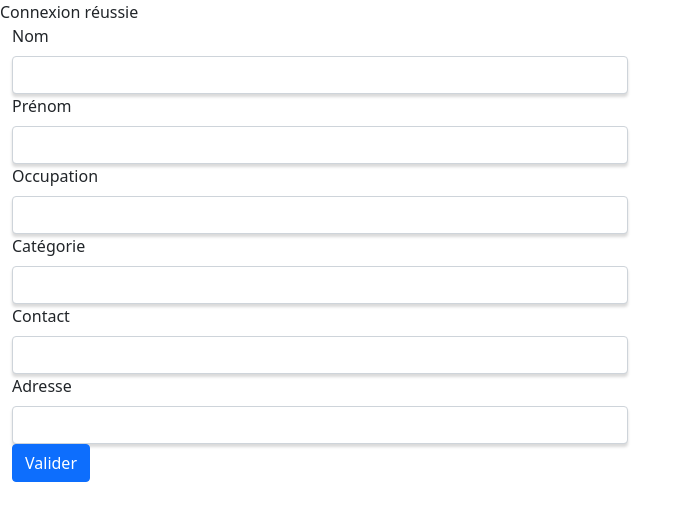
After one commit to RHenintsoa/ESN, a PHP site: page /insert.php in a window 1280 px wide. The commit adds this page. Shown: the top 521 px of the page, without its empty margins (0-691 px from the left). Run offline with PHP 8.4, Linux system fonts and the light colour scheme.

Commit message:
interface insert

```diff
--- a/index.php
+++ b/index.php
@@ -14,6 +14,11 @@
 </head>
 <body>
     <div class="container-fluid">
+        <div class="row">
+            <div class="col-6">
+                <a href="insert.php" class="btn btn-info"> Ajouter</a>
+            </div>
+        </div>
         <div class="row">
             <div class="col-12">
                 <table class="table table-stripped">
--- /dev/null
+++ b/insert.php
@@ -0,0 +1,52 @@
+<?php
+    include('Database.php');
+    $data = new Database('localhost','root','','esn');
+?>
+<!DOCTYPE html>
+<html lang="en">
+<head>
+    <meta charset="UTF-8">
+    <meta http-equiv="X-UA-Compatible" content="IE=edge">
+    <meta name="viewport" content="width=device-width, initial-scale=1.0">
+    <link rel="stylesheet" type="text/css" href="assets/css/style.css">
+    <link rel="stylesheet" type="text/css" href="assets/bootstrap/bootstrap/css/bootstrap.min.css">
+    <title>Insérer un nouveau</title>
+</head>
+<body>
+    <div class="container-fluid">
+        <div class="row">
+            <div class="col-6">
+                <form action="<?=$_SERVER['PHP_SELF'];?>" method="POST">
+                    <div class="form-group">
+                        <label for="input-name"class="form-label">Nom</label>
+                        <input type="text" name="name" id="input-name" class="form-control">
+                    </div>
+                    <div class="form-group">
+                        <label for="input-firstname" class="form-label">Prénom</label>
+                        <input type="text" name="firstname" id="input-firstname" class="form-control">
+                    </div>
+                    <div class="form-group">
+                        <label for="input-occupation"class="form-label">Occupation</label>
+                        <input type="text" name="occupation" id="input-occupation" class="form-control">
+                    </div>
+                    <div class="form-group">
+                        <label for="input-category" class="form-label">Catégorie</label>
+                        <input type="text" name="category" id="input-category" class="form-control">
+                    </div>
+                    <div class="form-group">
+                        <label for="input-contact" class="form-label">Contact</label>
+                        <input type="text" name="contact" id="input-contact" class="form-control">
+                    </div>
+                    <div class="form-group">
+                        <label for="input-address" class="form-label">Adresse</label>
+                        <input type="text" name="address" id="input-address" class="form-control">
+                    </div>
+                    <div class="form-group">
+                        <button class="btn btn-primary" type="submit"> Valider</button>
+                    </div>
+                </form>
+            </div>
+        </div>
+    </div>
+</body>
+</html>
```
